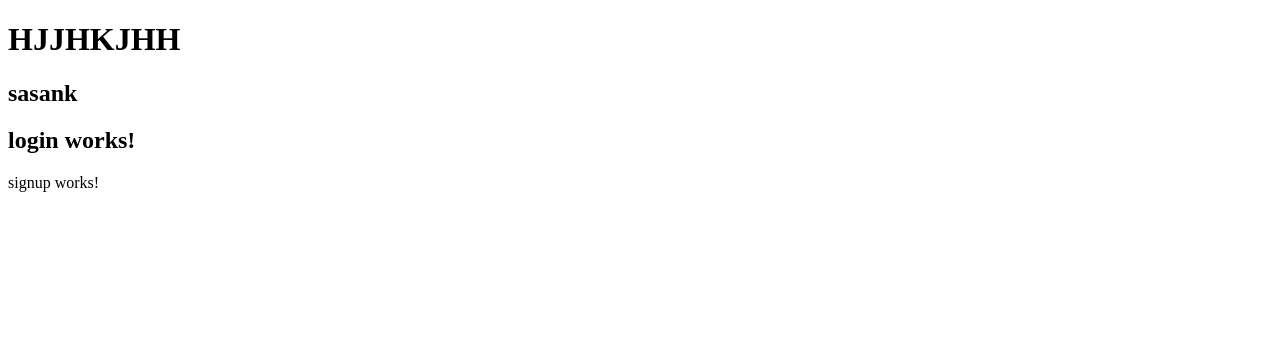
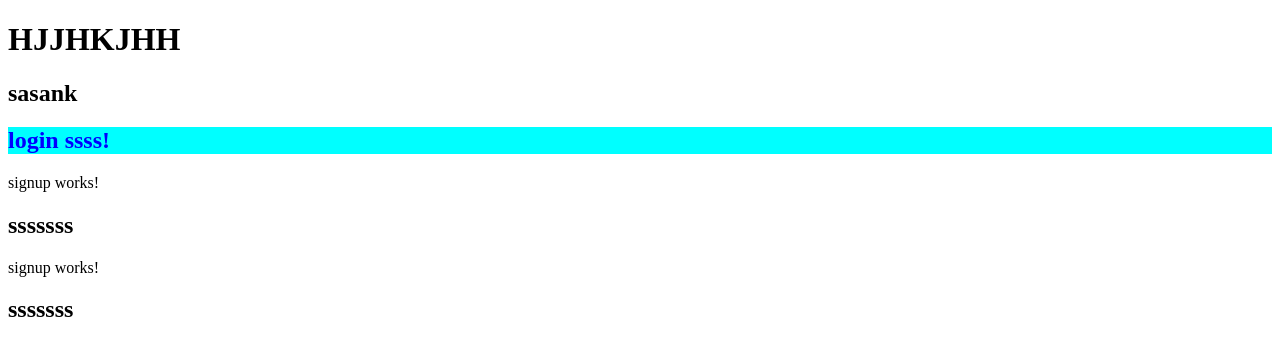
Before and after one commit to sasank2323/angular-new-19, an Angular app: page / in a window 1280 px wide. Shown: the top 356 px of the page. Built offline with nearby package versions, Linux system fonts and the light colour scheme.

Commit message:
local css

```diff
--- a/src/app/login/login.css
+++ b/src/app/login/login.css
@@ -0,0 +1,4 @@
+h2{
+    color:blue;
+    background-color: aqua;
+}
--- a/src/app/login/login.html
+++ b/src/app/login/login.html
@@ -1 +1,3 @@
-<h2>login works!</h2>
+<h2>login ssss!</h2>
+<app-signup></app-signup>
+<!-- even thouigh  i imported sign up but login css only apply to login html this is local css ok  -->
--- a/src/app/login/login.ts
+++ b/src/app/login/login.ts
@@ -1,8 +1,9 @@
 import { Component } from '@angular/core';
+import { Signup } from '../signup/signup';
 
 @Component({
   selector: 'app-login',
-  imports: [],
+  imports: [Signup],
   templateUrl: './login.html',
   styleUrl: './login.css',
 })
--- a/src/app/signup/signup.html
+++ b/src/app/signup/signup.html
@@ -1 +1,2 @@
 <p>signup works!</p>
+<h2>sssssss</h2>
```
